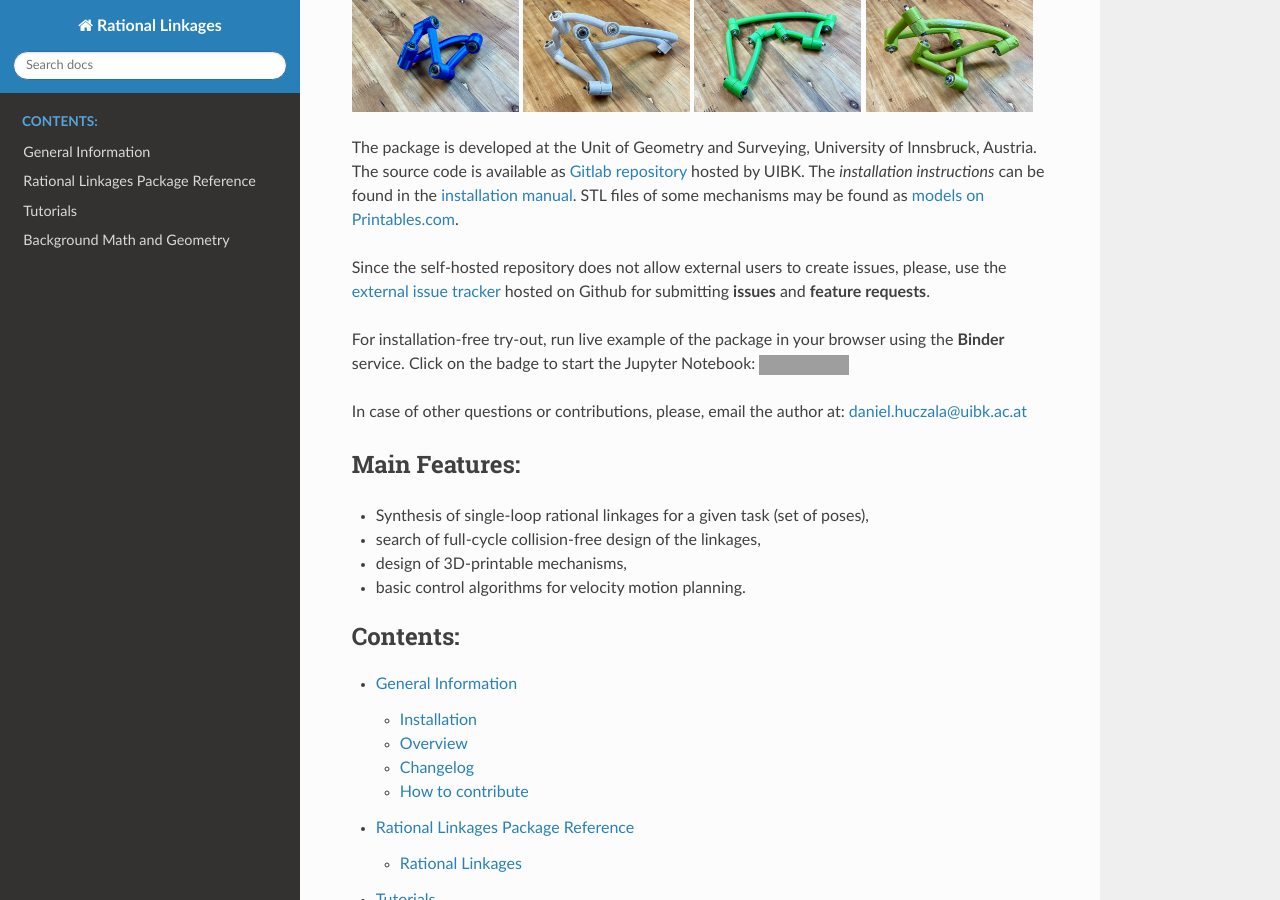
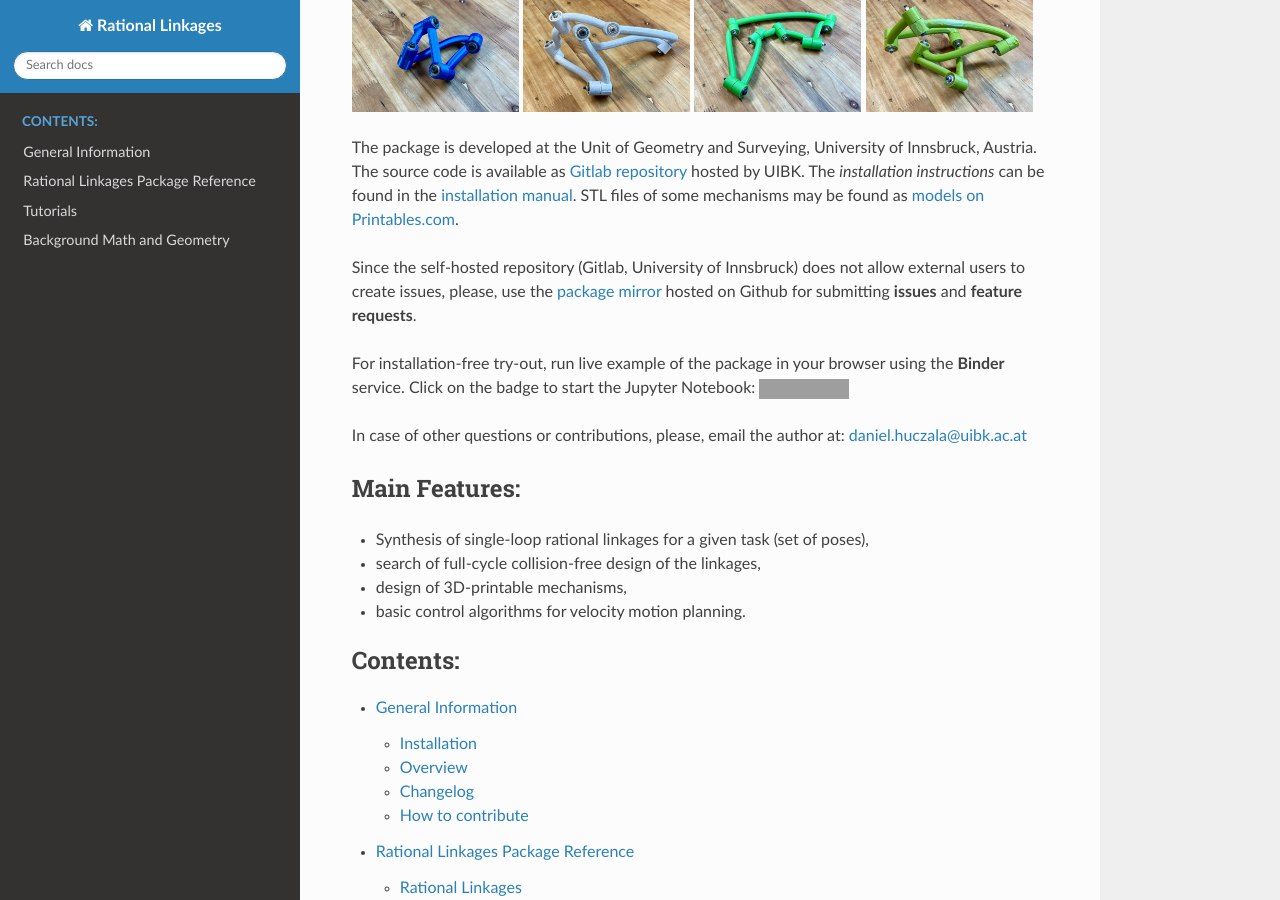
Before and after one commit to hucik14/rational-linkages, a Sphinx documentation site: the page built from docs/source/index.rst, in a window 1280 px wide and 900 px high, scrolled down 337 px. Built offline with Sphinx 7.4.7 and the Read the Docs theme 3.1.0, drawn with Linux system fonts in a browser that asks for light colours; cross-references to code outside the pages are shown as plain code; grey boxes are pictures that could not be loaded.

Commit message:
issue template

```diff
--- a/docs/source/index.rst
+++ b/docs/source/index.rst
@@ -57,8 +57,8 @@ as `Gitlab repository`_ hosted by UIBK. The *installation
 instructions* can be found in the :ref:`installation manual<installation>`.
 STL files of some mechanisms may be found as `models on Printables.com`_.
 
-Since the self-hosted repository does not allow external users to create issues,
-please, use the `external issue tracker`_
+Since the self-hosted repository (Gitlab, University of Innsbruck) does not allow external users to create issues,
+please, use the `package mirror`_
 hosted on Github for submitting **issues** and **feature requests**.
 
 For installation-free try-out, run live example of the package in your browser using
--- a/docs/source/refs-weblinks.rst
+++ b/docs/source/refs-weblinks.rst
@@ -1,7 +1,7 @@
 .. _Exudyn: https://github.com/jgerstmayr/EXUDYN
 .. _Exudyn documentation: https://exudyn.readthedocs.io/
 .. _Gitlab repository: https://git.uibk.ac.at/geometrie-vermessung/rational-linkages
-.. _external issue tracker: https://github.com/hucik14/rational-linkages/issues
+.. _package mirror: https://github.com/hucik14/rational-linkages
 .. _Joint Angle to Curve Parameter: joint-angle-to-t.rst
 .. _Biquaternion_py: https://pypi.org/project/biquaternion-py/
 .. _models on Printables.com: https://www.printables.com/@hucik14_497869/collections/443601
```
Also changed, not shown: README.md (+2 -2 lines).
